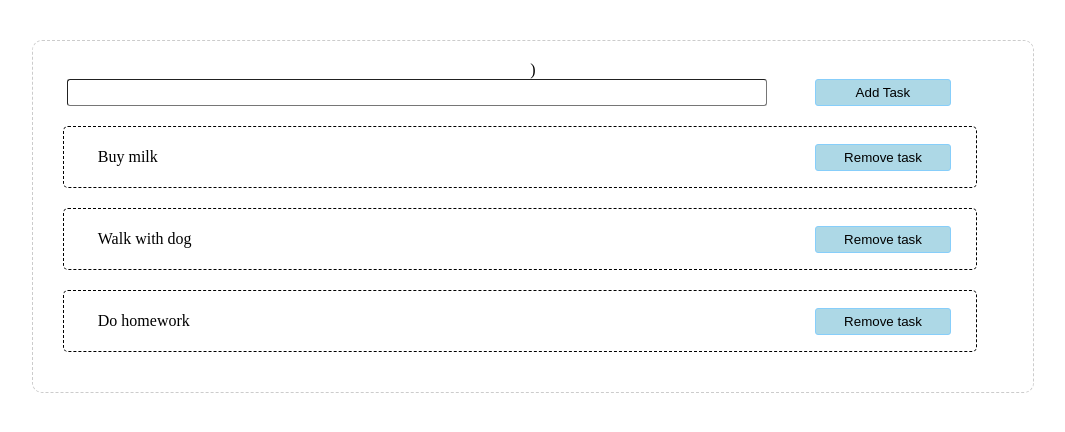
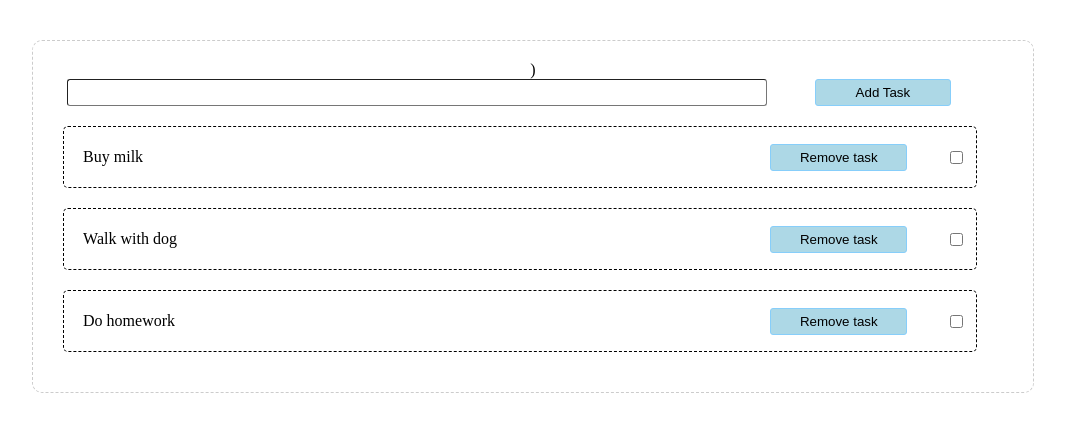
Before and after one commit to Aleksandra-Melnikova/HomeWork-53, a React (Vite) app: page / in a window 1280 px wide. Shown: the top 432 px of the page, without its empty margins (8-1073 px from the left). Built offline with nearby package versions, Linux system fonts and the light colour scheme.

Commit message:
Add checkbox for every task

```diff
--- a/src/App.tsx
+++ b/src/App.tsx
@@ -1,31 +1,31 @@
 
 import './App.css';
 import AddTaskForm from './components/AddTaskForm/AddTaskForm.tsx';
-import Task from "./components/Task/Task.tsx";
-import {useState} from "react";
+import Task from './components/Task/Task.tsx';
+import {useState} from 'react';
 
 interface ITask {
     text: string;
     id: string,
+    checked: boolean,
 }
-
 
 const App = () => {
 
     const [tasks, setTasks] = useState<ITask[]>([
-        {id: '123', text: "Buy milk"},
-        {id: '1234', text: "Walk with dog"},
-        {id: '12345', text: "Do homework"},
+        {id: '123', text: 'Buy milk', checked: false},
+        {id: '1234', text: 'Walk with dog', checked: false},
+        {id: '12345', text: 'Do homework', checked: false},
     ]);
 
     const [currentTasks, setCurrentTasks] = useState<ITask[]>([
-        {id: '', text: ""},
-    ])
+        {id: '', text: '', checked: false},
+    ]);
 
     const changeText = (e:React.ChangeEvent<HTMLInputElement>,index:number) => {
         console.log(e.target.value);
         const copyCurrentTasks = [...currentTasks];
-        const  copyCurrentTask = {...copyCurrentTasks[index]}
+        const  copyCurrentTask = {...copyCurrentTasks[index]};
         copyCurrentTask.id = (new Date().getTime()).toString();
         copyCurrentTask.text = e.target.value;
         copyCurrentTasks[index]=copyCurrentTask;
@@ -40,15 +40,20 @@ const App = () => {
         copyTask.text = currentTasks[0].text;
         copyTasks.push(copyTask);
         setTasks(copyTasks);
-    }
+    };
 
     const deleteTask = (id:string) =>{
+        const copyTasks = tasks.filter(task => task.id !== id);
+        setTasks(copyTasks );
+    };
+    const changeCheckbox = (id:string) =>{
+        const index = tasks.findIndex(task => task.id === id);
+        const copyTasks = [...tasks];
+        const copyTask = {...tasks[index]};
+        copyTask.checked = !copyTask.checked;
+        copyTasks[index] = copyTask;
+        setTasks(copyTasks);
 
-        const copyTasks = tasks.filter(task => task.id !== id);
-        // let index = people.findIndex(person => person.id === id);
-//     const copyPeople = [...people];
-// copyPeople.splice(index,1);
-        setTasks(copyTasks );
     };
     return(
     <>
@@ -58,13 +63,16 @@ const App = () => {
             <Task
                 key={task.id}
                 textOfTask={task.text}
-                onDeleteTaskById={() => deleteTask(task.id)}>
+                onDeleteTaskById={() => deleteTask(task.id)}
+                checked={task.checked}
+                onChangeCheckbox = {() => changeCheckbox(task.id)}
+            >
             </Task>
 
         ))}
         </div>
     </>
-    )
+    );
 };
 
 
--- a/src/components/Task/Task.tsx
+++ b/src/components/Task/Task.tsx
@@ -4,13 +4,16 @@ import './task.css';
 interface ITask extends React.PropsWithChildren{
     textOfTask: string;
     onDeleteTaskById:React.MouseEventHandler;
+    checked: boolean;
+    onChangeCheckbox:React.ChangeEventHandler;
 }
 
-const Task: React.FC<ITask> = ({textOfTask, onDeleteTaskById}) => {
+const Task: React.FC<ITask> = ({textOfTask, onDeleteTaskById, checked, onChangeCheckbox}) => {
     return (
         <div className="task-item">
             <p className="text-task">{textOfTask}</p>
             <button className="remove-btn" type="button" onClick={onDeleteTaskById}>Remove task</button>
+            <input type="checkbox" checked={checked} onChange={onChangeCheckbox}/>
         </div>
     );
 };
--- a/vite.config.ts
+++ b/vite.config.ts
@@ -1,7 +1,7 @@
-import { defineConfig } from 'vite'
-import react from '@vitejs/plugin-react-swc'
+import { defineConfig } from 'vite';
+import react from '@vitejs/plugin-react-swc';
 
 // https://vitejs.dev/config/
 export default defineConfig({
   plugins: [react()],
-})
+});
```
Also changed, not shown: src/main.tsx (+4 -4 lines).
